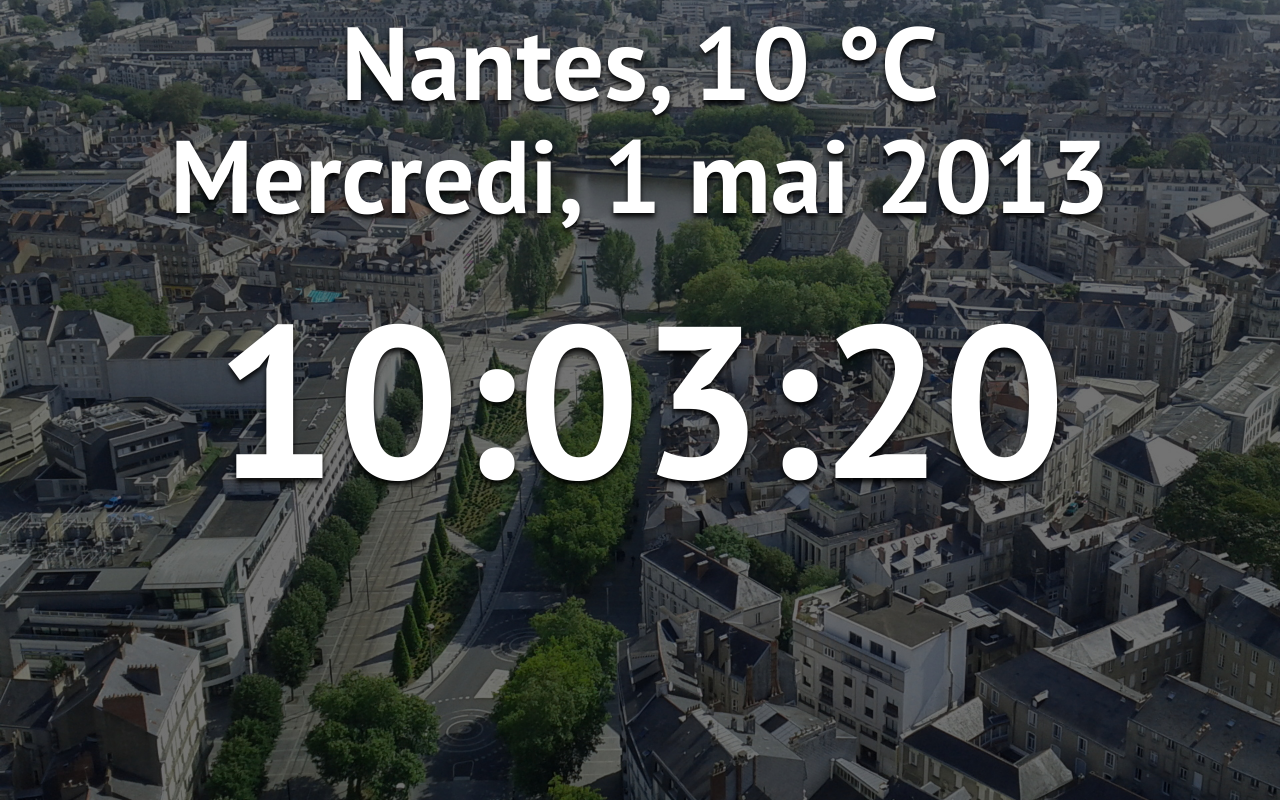
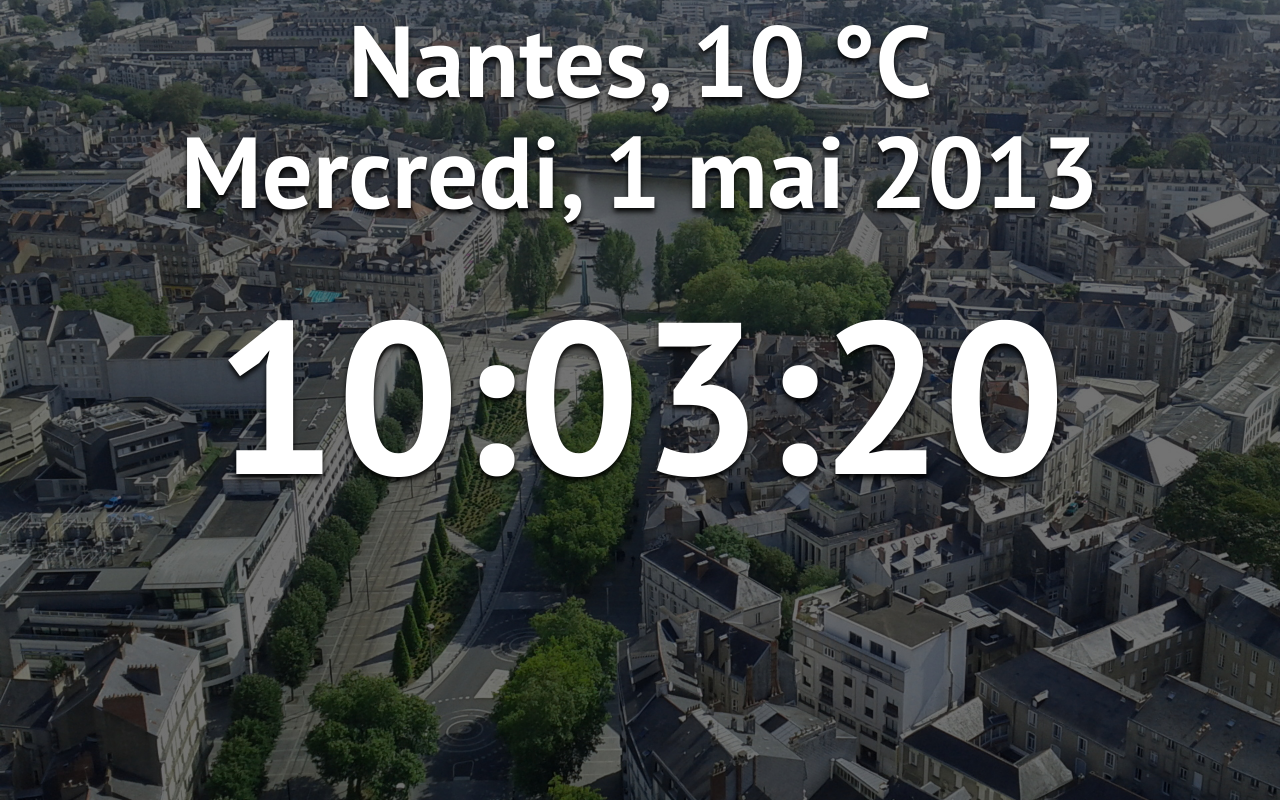
Before and after one commit to pabluk/nantes-dashboard, a plain HTML site: page index.html in a window 1280 px wide. Drawn offline with Linux system fonts and the light colour scheme; no server answers.

Commit message:
Fixed H1 font size

```diff
--- a/static/css/style.css
+++ b/static/css/style.css
@@ -14,7 +14,7 @@ body {
     background: transparent;
 }
 h1 {
-    font-size: 4.3em; line-height: 1em;
+    font-size: 4.2em; line-height: 1em;
 }
 #clock {
     font-size: 9.0em; line-height: 1.5em;
```
